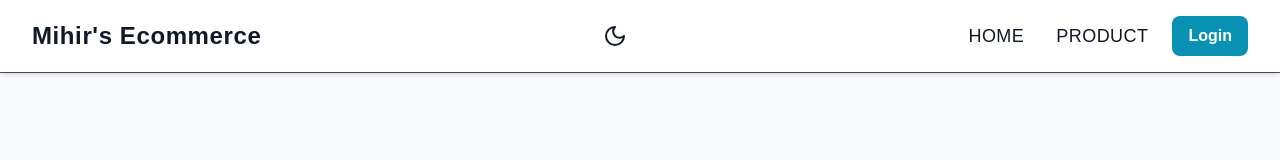
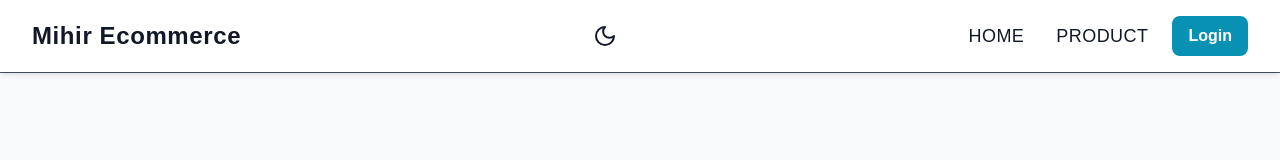
Before and after one commit to MihirJaiswal/hotwax-assignment, a Next.js app: page / in a window 1280 px wide. Shown: the top 160 px of the page. Built offline with nearby package versions, Linux system fonts and the light colour scheme.

Commit message:
some changes

```diff
--- a/src/app/cart/page.tsx
+++ b/src/app/cart/page.tsx
@@ -1,6 +1,5 @@
 import Cart from '@/components/Cart'
 import HomeHeader from '@/components/HomeHeader'
-import React from 'react'
 
 export default function page() {
   return (
--- a/src/app/login/page.tsx
+++ b/src/app/login/page.tsx
@@ -1,6 +1,4 @@
 import Login from '@/components/Login'
-import React from 'react'
-
 export default function page() {
   return (
     <div>
--- a/src/app/page.tsx
+++ b/src/app/page.tsx
@@ -1,7 +1,5 @@
 import Link from 'next/link'
-import Image from 'next/image'
 import HomeHeader from '@/components/HomeHeader';
-import { FeatureCard } from '@/components/FeatureCard';
 import Footer from '@/components/Footer';
 
 export default function Home() {
--- a/src/app/products/page.tsx
+++ b/src/app/products/page.tsx
@@ -1,6 +1,5 @@
 import Navbar from '@/components/HomeHeader'
 import Products from '@/components/Product'
-import React from 'react'
 
 export default function page() {
   return (
--- a/src/app/register/page.tsx
+++ b/src/app/register/page.tsx
@@ -1,5 +1,4 @@
 import Register from '@/components/Register'
-import React from 'react'
 
 export default function page() {
   return (
--- a/src/components/HomeHeader.tsx
+++ b/src/components/HomeHeader.tsx
@@ -1,5 +1,3 @@
-'use client'
-import React, { useState, useEffect } from 'react'
 import Link from 'next/link'
 import HomeNav from './HomeNav'
 import HomeMobileNav from './HomeMobileNav'
--- a/src/components/HomeMobileNav.tsx
+++ b/src/components/HomeMobileNav.tsx
@@ -1,5 +1,4 @@
 'use client'
-
 import React, { useState, useEffect } from 'react';
 import {
   Sheet,
@@ -7,7 +6,7 @@ import {
   SheetContent,
   SheetTrigger,
 } from "@/components/ui/sheet";
-import { MenuIcon, X, Moon, Sun, ShoppingCart } from "lucide-react";
+import { MenuIcon, Moon, Sun, ShoppingCart } from "lucide-react";
 import Link from 'next/link';
 import { usePathname, useRouter } from 'next/navigation';
 import { cn } from '@/lib/utils';
--- a/src/components/HomeNav.tsx
+++ b/src/components/HomeNav.tsx
@@ -46,9 +46,9 @@ function HomeNav() {
     <header className="fixed top-0 left-0 right-0 z-50 bg-white dark:bg-black shadow-md">
       <div className="container mx-auto flex justify-between items-center px-6 py-4 lg:px-8">
         {/* Logo */}
-        <a href="/" className="text-2xl font-bold text-gray-900 dark:text-white hover:text-cyan-400 tracking-wide transition">
-          Mihir's Ecommerce
-        </a>
+        <Link href="/" className="text-2xl font-bold text-gray-900 dark:text-white hover:text-cyan-400 tracking-wide transition">
+          Mihir Ecommerce
+        </Link>
 
         {/* Theme Toggle */}
         <button
--- a/src/components/Login.tsx
+++ b/src/components/Login.tsx
@@ -1,5 +1,4 @@
 'use client'
-
 import { useState } from 'react'
 import { useRouter } from 'next/navigation'
 import Link from 'next/link'
@@ -115,7 +114,7 @@ export default function Login() {
             Forgot your password?
           </Link>
           <div className="text-sm text-gray-600 dark:text-gray-400">
-            Don't have an account?{' '}
+            Dont have an account?{' '}
             <Link
               href="/register"
               className="text-blue-600 hover:underline dark:text-blue-400"
```
